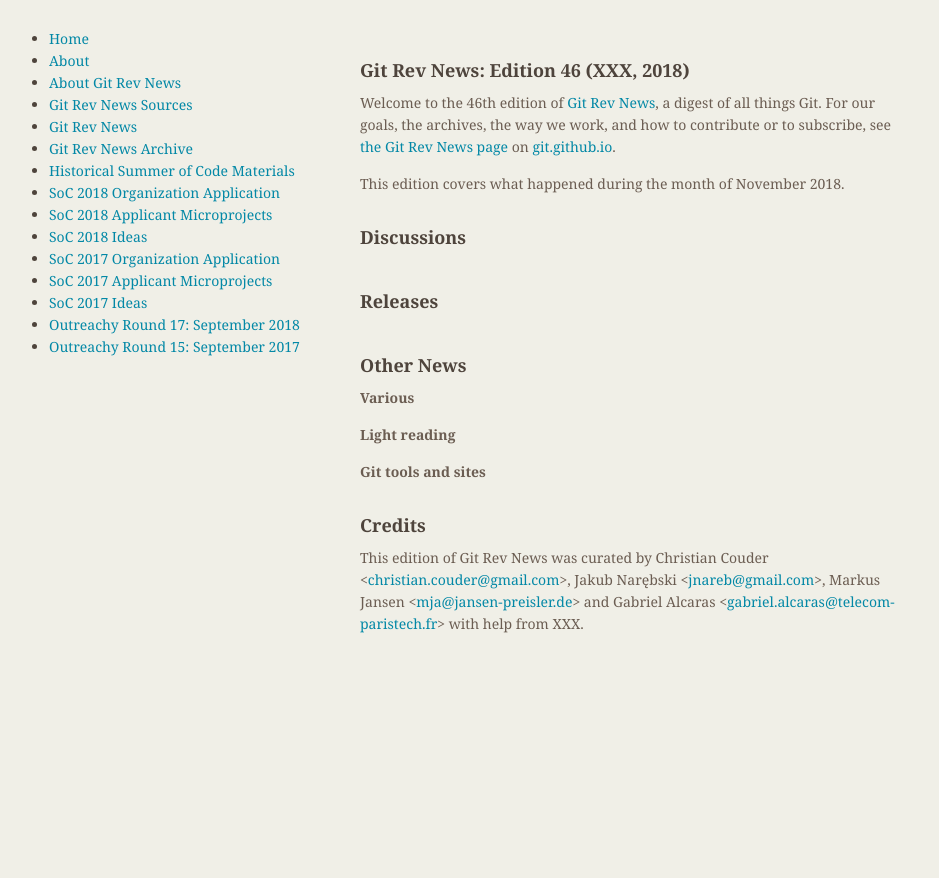
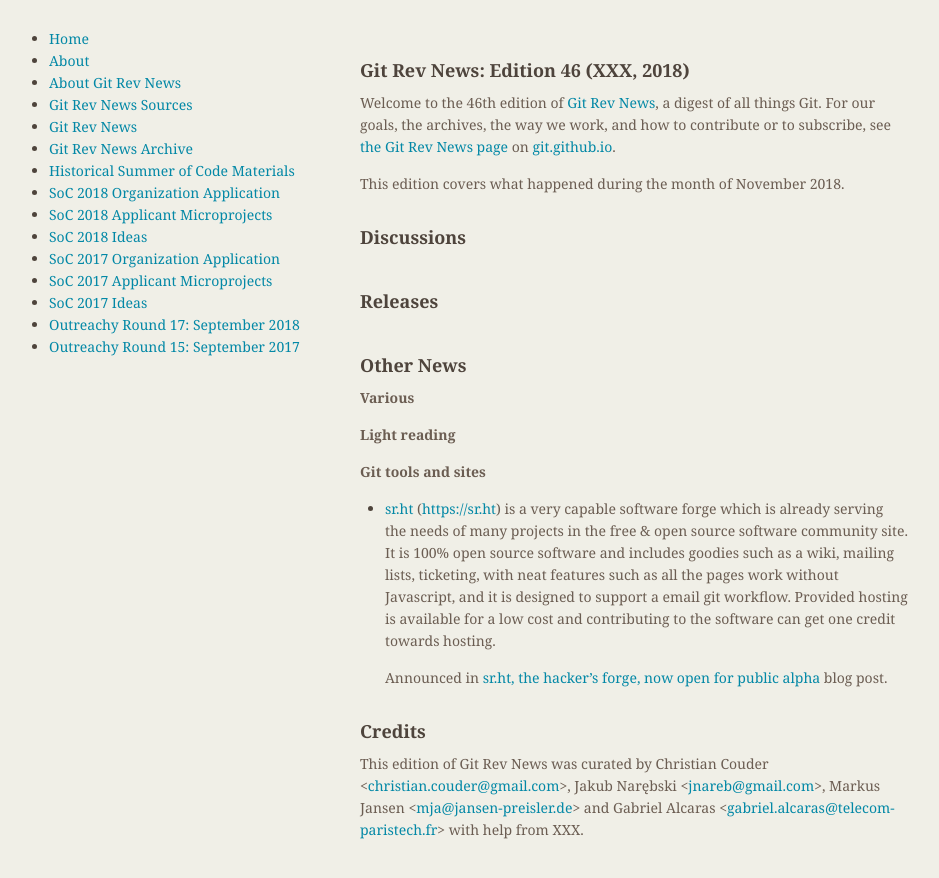
Before and after one commit to git/git.github.io, a Jekyll site: the page built from rev_news/drafts/edition-46.md, in a window 1280 px wide. Shown: the top 878 px of the page, without its empty margins (174-1113 px from the left). Built offline with Jekyll 4.4.1, drawn with Linux system fonts in a browser that asks for light colours.

Commit message:
Add link and words for sr.ht
Checked with the author (@ddevault) and they're ok with spreading the word about sr.ht.
Text partially copied from announcement, but that's because that description's better than anything I could come up with.

```diff
--- a/rev_news/drafts/edition-46.md
+++ b/rev_news/drafts/edition-46.md
@@ -45,6 +45,11 @@
 
 
 __Git tools and sites__
+* [sr.ht](https://sr.ht/) ([https://sr.ht](https://sr.ht/))
+  is a very capable software forge which is already serving the needs of many projects in the free & open source software community site.
+  It is 100% open source software and includes goodies such as a wiki, mailing lists, ticketing, with neat features such as all the pages work without Javascript, and it is designed to support a email git workflow. Provided hosting is available for a low cost and contributing to the software can get one credit towards hosting.
+
+  Announced in [sr.ht, the hacker's forge, now open for public alpha](https://drewdevault.com/2018/11/15/sr.ht-general-availability.html) blog post.
 
 
 ## Credits
```
